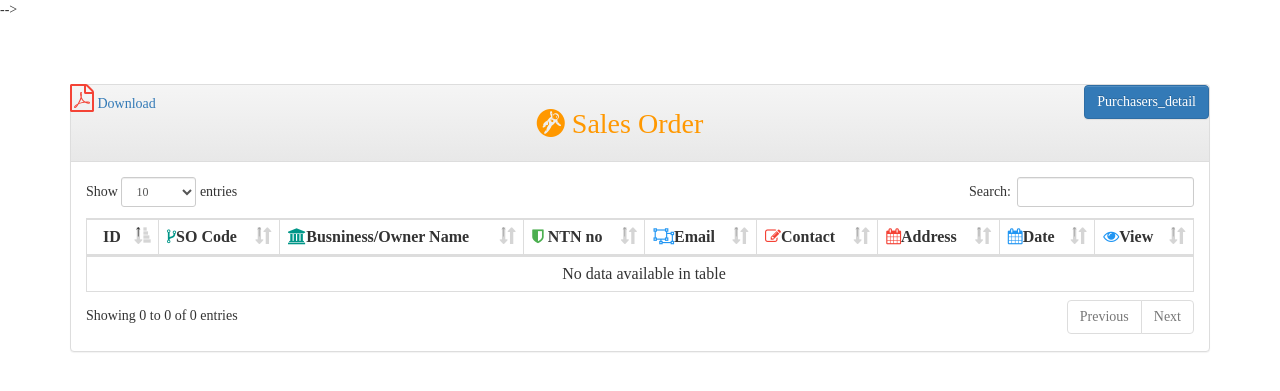
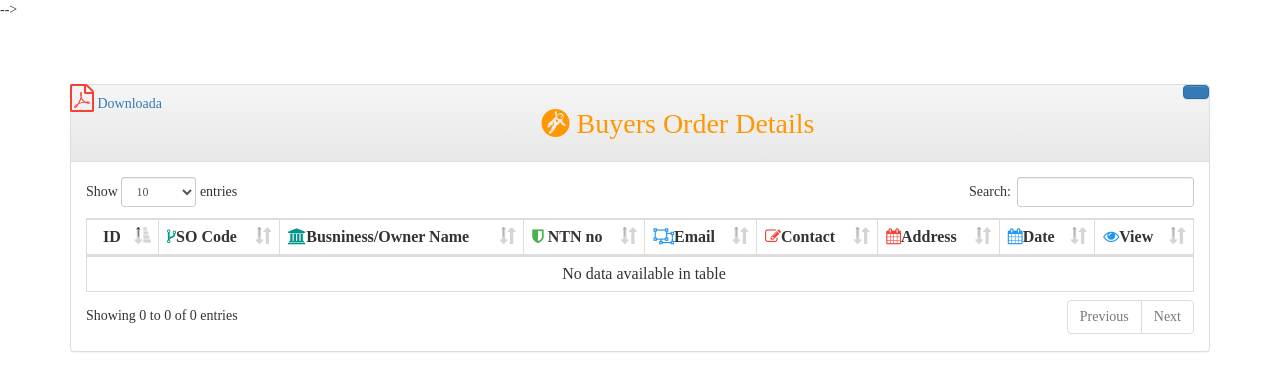
Before and after one commit to AhmadSaeed68/ims, a CodeIgniter app: the page made by application/views/purchasers_view.php in a window 1280 px wide. Shown: the top 391 px of the page. Run offline with CodeIgniter, Linux system fonts and the light colour scheme; data that the repository does not hold is empty; some libraries are stand-ins or nearby versions; some web fonts are replaced.

Commit message:
fix grammer mistakes

```diff
--- a/application/views/purchasers_view.php
+++ b/application/views/purchasers_view.php
@@ -3,12 +3,12 @@
 	include_once"login/header.php";
 ?>
 <div class="container w3-padding-64">
-	<span class="w3-left"> <a href="<?php echo base_url()?>pdf/invoice_pdf" target="_blank" class="w3-right"> <span class="fa fa-file-pdf-o w3-text-red fa-2x"></span> Download</a></span>
+	<span class="w3-left"> <a href="<?php echo base_url()?>pdf/invoice_pdf" target="_blank" class="w3-right"> <span class="fa fa-file-pdf-o w3-text-red fa-2x"></span> Downloada</a></span>
 	<div class="panel panel-default">
-		<a href="largeModal" class="btn btn-primary adddata w3-right"  data-toggle="modal">Purchasers_detail</a>
+		<a href="largeModal" class="btn btn-primary adddata w3-right"  data-toggle="modal"></a>
 		<div class="panel-heading w3-center w3-padding-24">
 			<span class="  fa fa-grav fa-2x w3-text-orange">
-				Sales Order
+				Buyers Order Details
 			</span>
 			</div> <!-- Modal -->
 			<!-- Large Modal HTML -->
```
